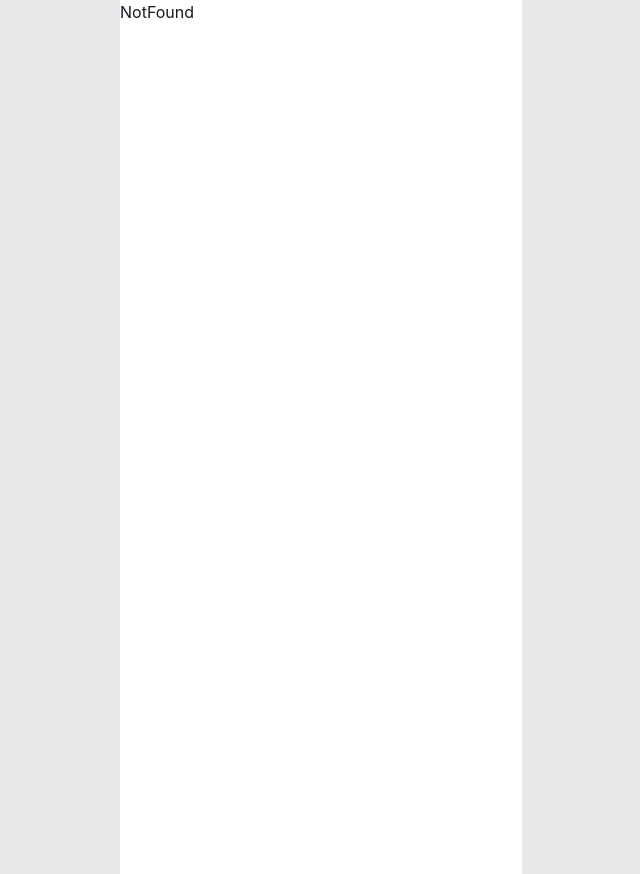
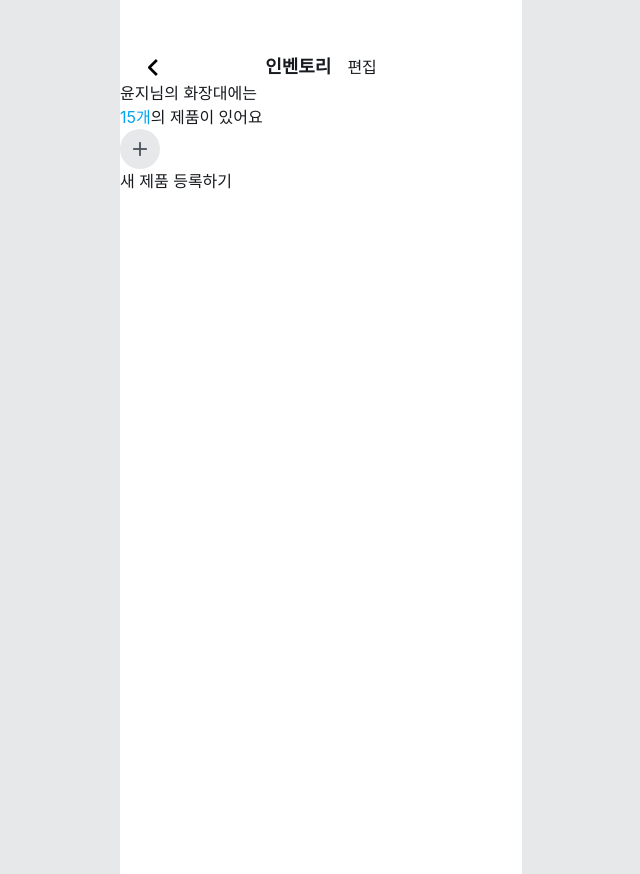
Before and after one commit to likelion-apex/FE, a React (Vite) app: page /inventory in a window 1280 px wide. Shown: the whole page, without its empty margins (319-959 px from the left). Built offline with nearby package versions, Linux system fonts and the light colour scheme; a web font is replaced by a local one.

Commit message:
[Mod] Layout, Inventory Layout 수정

```diff
--- a/src/App.jsx
+++ b/src/App.jsx
@@ -1,22 +1,34 @@
 import { BrowserRouter, Routes, Route } from "react-router-dom";
-import { useState } from "react";
+
+import NotFound from "./pages/NotFound";
+import Main from "./pages/Main";
+
+
 import Layout from "./components/layouts/Layout";
-import NotFound from "./pages/NotFound";
 import RoutineAnalysis from "./pages/RoutineAnalysis/RoutineAnalysis";
 import SmartLoding from "./pages/RoutineAnalysis/SmartLoading";
 import AnalyzeResult from "./pages/RoutineAnalysis/AnalyzeResult";
 import OptimizedRoutine from "./pages/RoutineAnalysis/OptimizedRoutine";
+
+
 import Onboarding from "./pages/Onboarding/Onboarding";
 import KakaoCallback from "./pages/Onboarding/KakaoCallback";
 import SkinType from "./pages/Onboarding/SkinType";
 import SkinConcern from "./pages/Onboarding/SkinConcern";
 import UsingSkincare from "./pages/Onboarding/UsingSkincare";
 import Nickname from "./pages/Onboarding/Nickname";
-import Main from "./pages/Main";
+
+
 import MyRoutine from "./pages/MyRoutine/MyRoutine";
-//수정필요
-import ItemDetail from "./pages/ItemDetail";
 import RoutineDetail from "./pages/MyRoutine/RoutineDetail";
+
+
+import InventoryItemDetail from "./pages/Inventory/InventoryItemDetail";
+import InventoryLayout from "./components/Inventory/InventoryLayout";
+import InventoryHome from "./pages/Inventory/InventoryHome";
+import InventoryStar from "./pages/Inventory/InventoryStar";
+
+
 
 function App() {
   return (
@@ -33,7 +45,6 @@ function App() {
             <Route path="/onboarding/skincare" element={<UsingSkincare />} />
             <Route path="/onboarding/nickname" element={<Nickname />} />
             <Route path="/main" element={<Main />} />
-            <Route path="/ItemDetail" element={<ItemDetail />} />
 
             <Route element={<Layout />}>
               <Route path="/RoutineAnalysis" element={<RoutineAnalysis />} />
@@ -56,6 +67,13 @@ function App() {
               />
             </Route>
 
+            <Route path="/inventory" element={<InventoryLayout />}>
+              <Route index element={<InventoryHome />} />
+              <Route path="item-detail" element={<InventoryItemDetail />} />
+              <Route path="item-detail/:id" element={<InventoryItemDetail />} />
+              <Route path="star" element={<InventoryStar />} />
+            </Route>
+
             <Route path="*" element={<NotFound />} />
           </Routes>
         </BrowserRouter>
--- a/src/components/Inventory/InventoryLayout.jsx
+++ b/src/components/Inventory/InventoryLayout.jsx
@@ -10,6 +10,7 @@ const InventoryLayout = () => {
     step: 0,
     totalStpes: 0,
     stepName: "",
+    rightAction: null,
   });
 
   //Outlet 부분에 id 를 달아 스크롤 고정
@@ -19,6 +20,7 @@ const InventoryLayout = () => {
         step={navProps.step}
         totalSteps={navProps.totalSteps}
         stepName={navProps.stepName}
+        rightAction={navProps.rightAction}
       />
       <div id="main-scroll-box" className="flex-1 overflow-y-auto no-scrollbar">
         <Outlet context={{ setNavProps }} />
--- a/src/components/layouts/Layout.jsx
+++ b/src/components/layouts/Layout.jsx
@@ -11,15 +11,14 @@ const Layout = () => {
     step: 0,
     totalSteps: 0,
     stepName: "",
+    rightAction: null,
   });
 
   //Outlet 부분에 id 를 달아 스크롤 고정
   return (
     <div className="w-full h-full flex flex-col bg-white text-black overflow-hidden relative no-scrollbar">
       <TopNavbar
-        step={navProps.step}
-        totalSteps={navProps.totalSteps}
-        stepName={navProps.stepName}
+        {...navProps}
       />
       <div id="main-scroll-box" className="flex-1 overflow-y-auto no-scrollbar">
         <Outlet context={{ setNavProps }} />
--- a/src/pages/Inventory/InventoryHome.jsx
+++ b/src/pages/Inventory/InventoryHome.jsx
@@ -1,17 +1,37 @@
 import { useOutletContext } from "react-router-dom";
-
-import TopNavbar from "../../components/layouts/TopNavbar";
+import { useEffect } from "react";
+import plusIcon from "../../assets/icons/plusIcon.svg"
 
 const InventoryHome = () => {
-    const { setNavProps } = useOutletContext();
+  const userName = "윤지";
 
+  const { setNavProps } = useOutletContext();
+  useEffect(() => {
+    setNavProps({
+      step: 0,
+      totalSteps: 0,
+      stepName: "인벤토리",
+      rightAction: {
+        content: "편집",
+      },
+    });
+  }, [setNavProps]);
 
-    return (
-        <div>
-            <TopNavbar stepName="인벤토리" progress={0} />
-            <h1>Inventory Home</h1>
-        </div>
-    )
-}
+  return (
+    <div>
+      <div>
+        <h2>
+          {userName}님의 화장대에는
+          <br />
+          <span className="text-sky-500">15개</span>의 제품이 있어요
+        </h2>
+      </div>
+      <div>
+        <img src={plusIcon} alt="새 제품 등록" />
+        <p> 새 제품 등록하기 </p>
+      </div>
+    </div>
+  );
+};
 
-export default InventoryHome
+export default InventoryHome;
--- a/src/pages/Inventory/InventoryStar.jsx
+++ b/src/pages/Inventory/InventoryStar.jsx
@@ -1,9 +1,23 @@
+import { useEffect } from "react";
+import { useOutletContext } from "react-router-dom";
+
+
 const InventoryStar = () => {
-    return (
-        <div>
 
-        </div>
-    )
-}
+  const { setNavProps } = useOutletContext();
+  useEffect(() => {
+    setNavProps({
+      step: 0,
+      totalSteps: 0,
+      stepName: "즐겨찾기",
+    });
+  }, [setNavProps]);
 
-export default InventoryStar
+  return (
+    <div>
+
+    </div>
+  );
+};
+
+export default InventoryStar;
--- a/src/pages/ItemDetail.jsx
+++ /dev/null
@@ -1,64 +0,0 @@
-import IngredientModal from "../components/Analysis/IngredientModal";
-import { ROUTINE_BRIEFING_DATA, USER_NAME } from "../mocks/mockData";
-
-//임시(목데이터 긁어옴)
-const stepData = {
-  modalDetails: {
-    brand: "라운드랩",
-    productName: "1025 독도 토너",
-    volume: "200ml",
-    category: "토너",
-    score: 75,
-    matchTitle: `${USER_NAME}님(민감성) 주의 필요`,
-    reasons: [
-      {
-        id: 1,
-        type: "danger",
-        title: "민감성 피부, 각질 제거 성분 주의",
-        desc: "HATCHING EX-07 성분이 포함되어 있어 매일 사용 시 피부 장벽이 얇아질 수 있어요.",
-      },
-    ],
-    allIngredients: {
-      composition: { low: 85, medium: 10, high: 5 },
-      summary: { total: 18, caution20: 0, allergy: 0 },
-      list: [
-        {
-          id: 1,
-          risk: "1",
-          riskType: "low",
-          name: "정제수",
-          purpose: "용제, 피부컨디셔닝제",
-          effects: ["피부 보습"],
-        },
-        {
-          id: 2,
-          risk: "8",
-          riskType: "high",
-          name: "프로테아제",
-          purpose: "피부컨디셔닝제, 각질제거제",
-          effects: ["각질 제거", "피지 조절"],
-        },
-        {
-          id: 3,
-          risk: "1-2",
-          riskType: "low",
-          name: "부틸렌글라이콜",
-          purpose: "피부컨디셔닝제, 용제",
-          effects: ["강력 보습"],
-        },
-      ],
-    },
-  },
-};
-
-//여기로 누른 화장품의 데이터 보내주기(목데이터 파일 참고)
-const ItemDetail = () => {
-  const isModal = false;
-  return (
-    <div>
-      <IngredientModal stepData={stepData} isModal={isModal} />
-    </div>
-  );
-};
-
-export default ItemDetail;
```
Also changed, not shown: src/assets/icons/plusIcon.svg (added).
